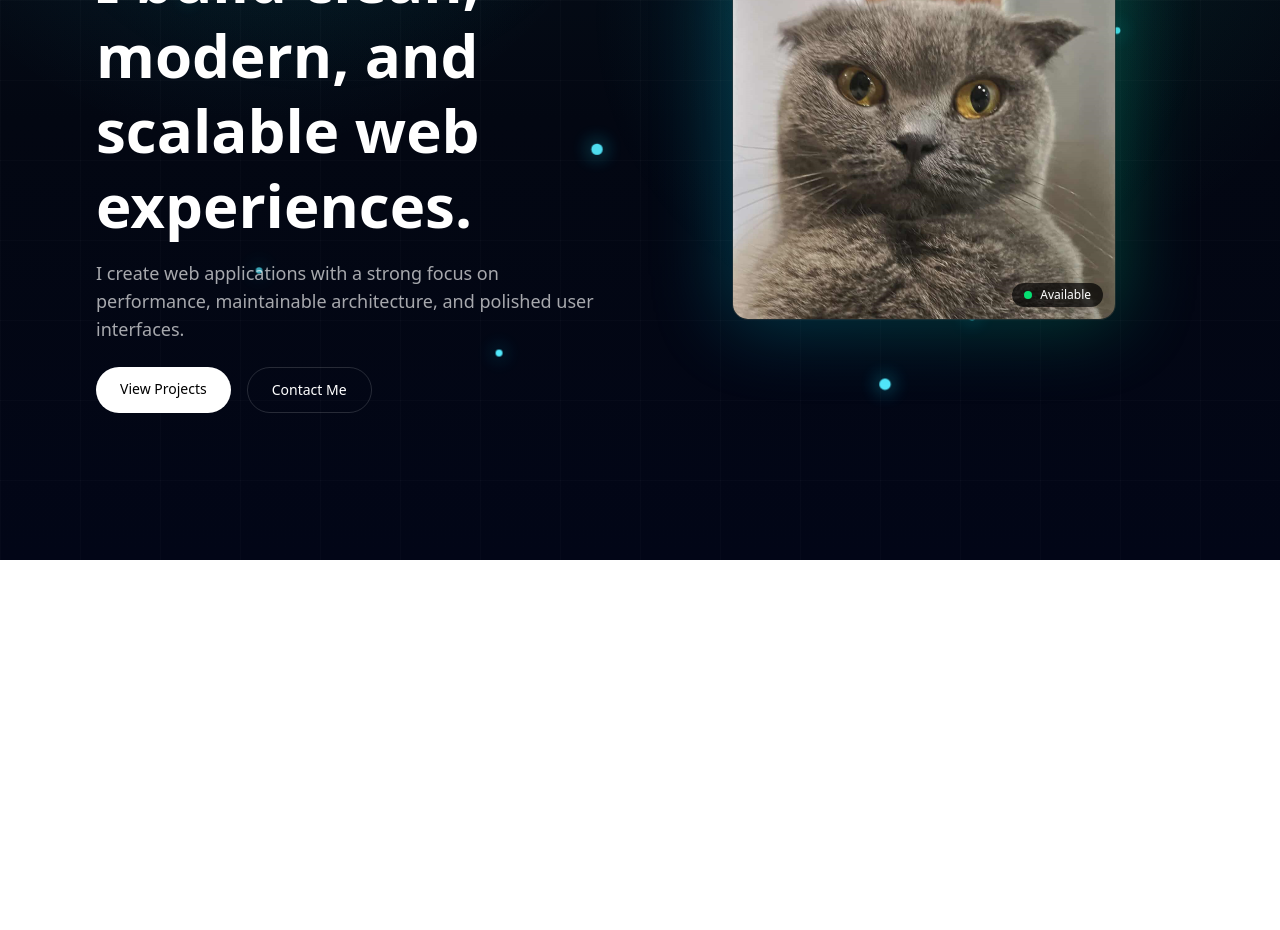
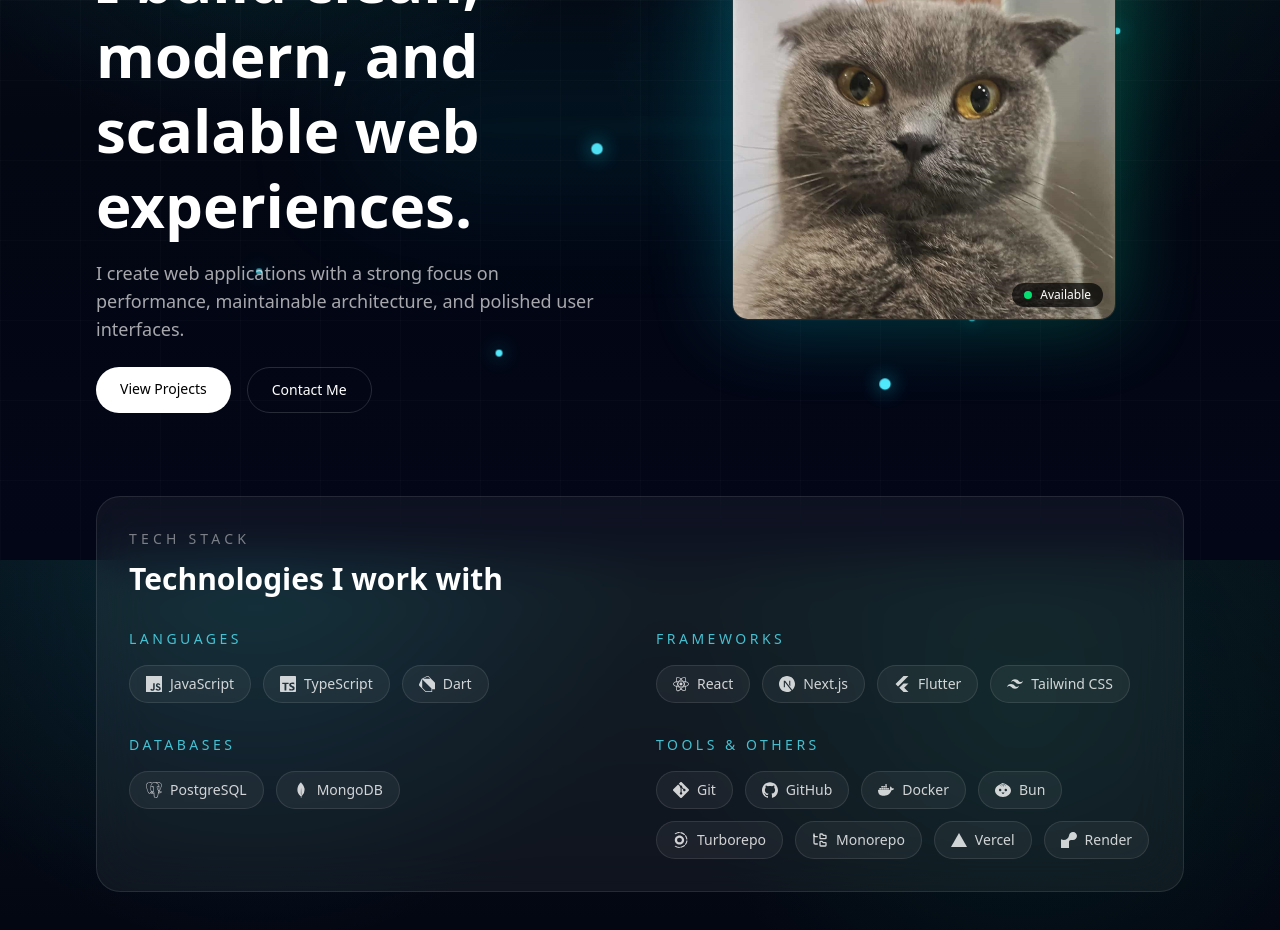
Before and after one commit to Jimmy-02/Porfolio, a Next.js app in the folder apps/web/: page / in a window 1280 px wide. Shown: the part 240-1170 px from the top of the page. Before the commit the page ends 800 px from the top, so only its background shows below. Built offline with nearby package versions, Linux system fonts and the light colour scheme.

Commit message:
feat: add tech stack

```diff
--- a/apps/web/app/page.tsx
+++ b/apps/web/app/page.tsx
@@ -1,11 +1,13 @@
 import Hero from "@/components/Hero";
 import Navbar from "@/components/Navbar";
+import TechStack from "@/components/TechStack";
 
 export default function Home() {
   return (
     <main className="min-h-screen text-white">
       <Navbar />
       <Hero />
+      <TechStack />
     </main>
   );
 }
--- a/apps/web/components/Hero.tsx
+++ b/apps/web/components/Hero.tsx
@@ -9,6 +9,8 @@ export default function Hero() {
       <div className="absolute inset-0 -z-10 bg-[radial-gradient(circle_at_70%_35%,rgba(34,211,238,0.12),transparent_30%)]" />
       <div className="absolute inset-0 -z-10 bg-[radial-gradient(circle_at_25%_0%,rgba(16,185,129,0.08),transparent_28%)]" />
       <div className="absolute inset-0 -z-10 bg-[linear-gradient(to_right,rgba(255,255,255,0.02)_1px,transparent_1px),linear-gradient(to_bottom,rgba(255,255,255,0.02)_1px,transparent_1px)] bg-size-[80px_80px] opacity-20" />
+      <div className="absolute left-1/2 top-1/2 -z-10 h-px w-[70%] -translate-x-1/2 -translate-y-1/2 bg-linear-to-r from-transparent via-cyan-400/40 to-transparent blur-sm" />
+      <div className="absolute left-1/2 top-1/2 -z-10 h-24 w-[45%] -translate-x-1/2 -translate-y-1/2 rounded-full bg-cyan-400/10 blur-3xl" />
 
       <Container className="relative z-10">
         <div className="grid items-center gap-12 md:grid-cols-2">
--- /dev/null
+++ b/apps/web/components/TechStack.tsx
@@ -0,0 +1,121 @@
+import type { IconType } from "react-icons";
+import {
+  SiJavascript,
+  SiTypescript,
+  SiDart,
+  SiReact,
+  SiNextdotjs,
+  SiFlutter,
+  SiTailwindcss,
+  SiPostgresql,
+  SiMongodb,
+  SiGit,
+  SiGithub,
+  SiDocker,
+  SiBun,
+  SiTurborepo,
+  SiVercel,
+  SiRender,
+} from "react-icons/si";
+import {LuFolderTree} from "react-icons/lu";
+import Container from "@/components/Container";
+
+type TechItem = {
+  name: string;
+  icon: IconType;
+};
+
+type LucideLikeIcon = React.ComponentType<{ className?: string }>;
+
+type MixedTechItem = {
+  name: string;
+  icon: IconType | LucideLikeIcon;
+};
+
+const languages: MixedTechItem[] = [
+  { name: "JavaScript", icon: SiJavascript },
+  { name: "TypeScript", icon: SiTypescript },
+  { name: "Dart", icon: SiDart },
+];
+
+const frameworks: MixedTechItem[] = [
+  { name: "React", icon: SiReact },
+  { name: "Next.js", icon: SiNextdotjs },
+  { name: "Flutter", icon: SiFlutter },
+  { name: "Tailwind CSS", icon: SiTailwindcss },
+];
+
+const databases: MixedTechItem[] = [
+  { name: "PostgreSQL", icon: SiPostgresql },
+  { name: "MongoDB", icon: SiMongodb },
+];
+
+const tools: MixedTechItem[] = [
+  { name: "Git", icon: SiGit },
+  { name: "GitHub", icon: SiGithub },
+  { name: "Docker", icon: SiDocker },
+  { name: "Bun", icon: SiBun },
+  { name: "Turborepo", icon: SiTurborepo },
+  { name: "Monorepo", icon: LuFolderTree },
+  { name: "Vercel", icon: SiVercel },
+  { name: "Render", icon: SiRender },
+];
+
+function TechBadge({ item }: { item: MixedTechItem }) {
+  const Icon = item.icon;
+
+  return (
+    <div className="flex items-center gap-2 rounded-full border border-white/10 bg-white/5 px-4 py-2 text-sm text-white/80 transition hover:border-cyan-400/30 hover:bg-cyan-400/10 hover:text-white">
+      <Icon className="h-4 w-4 shrink-0" />
+      <span>{item.name}</span>
+    </div>
+  );
+}
+
+function TechGroup({
+  title,
+  items,
+}: {
+  title: string;
+  items: MixedTechItem[];
+}) {
+  return (
+    <div className="space-y-4">
+      <h3 className="text-sm font-medium uppercase tracking-[0.25em] text-cyan-300/80">
+        {title}
+      </h3>
+
+      <div className="flex flex-wrap gap-3">
+        {items.map((item) => (
+          <TechBadge key={item.name} item={item} />
+        ))}
+      </div>
+    </div>
+  );
+}
+
+export default function TechStack() {
+  return (
+    <section className="relative pb-16 md:pb-24">
+      <Container>
+        <div className="rounded-3xl border border-white/10 bg-white/5 p-6 backdrop-blur-xl md:p-8">
+          <div className="mb-8">
+            <p className="text-sm uppercase tracking-[0.3em] text-white/45">
+              Tech Stack
+            </p>
+            <h2 className="mt-3 text-2xl font-semibold text-white md:text-3xl">
+              Technologies I work with
+            </h2>
+          </div>
+
+          <div className="grid gap-8 md:grid-cols-2">
+            <TechGroup title="Languages" items={languages} />
+            <TechGroup title="Frameworks" items={frameworks} />
+            <TechGroup title="Databases" items={databases} />
+            <TechGroup title="Tools & Others" items={tools} />
+          </div>
+        </div>
+      </Container>
+    </section>
+  );
+}
--- a/apps/web/package.json
+++ b/apps/web/package.json
@@ -14,7 +14,8 @@
     "@portfolio/ui": "workspace:*",
     "next": "16.2.2",
     "react": "19.2.4",
-    "react-dom": "19.2.4"
+    "react-dom": "19.2.4",
+    "react-icons": "^5.6.0"
   },
   "devDependencies": {
     "@tailwindcss/postcss": "^4",
```
Also changed, not shown: 1 other file (tests, documents, lock files or other folders).
